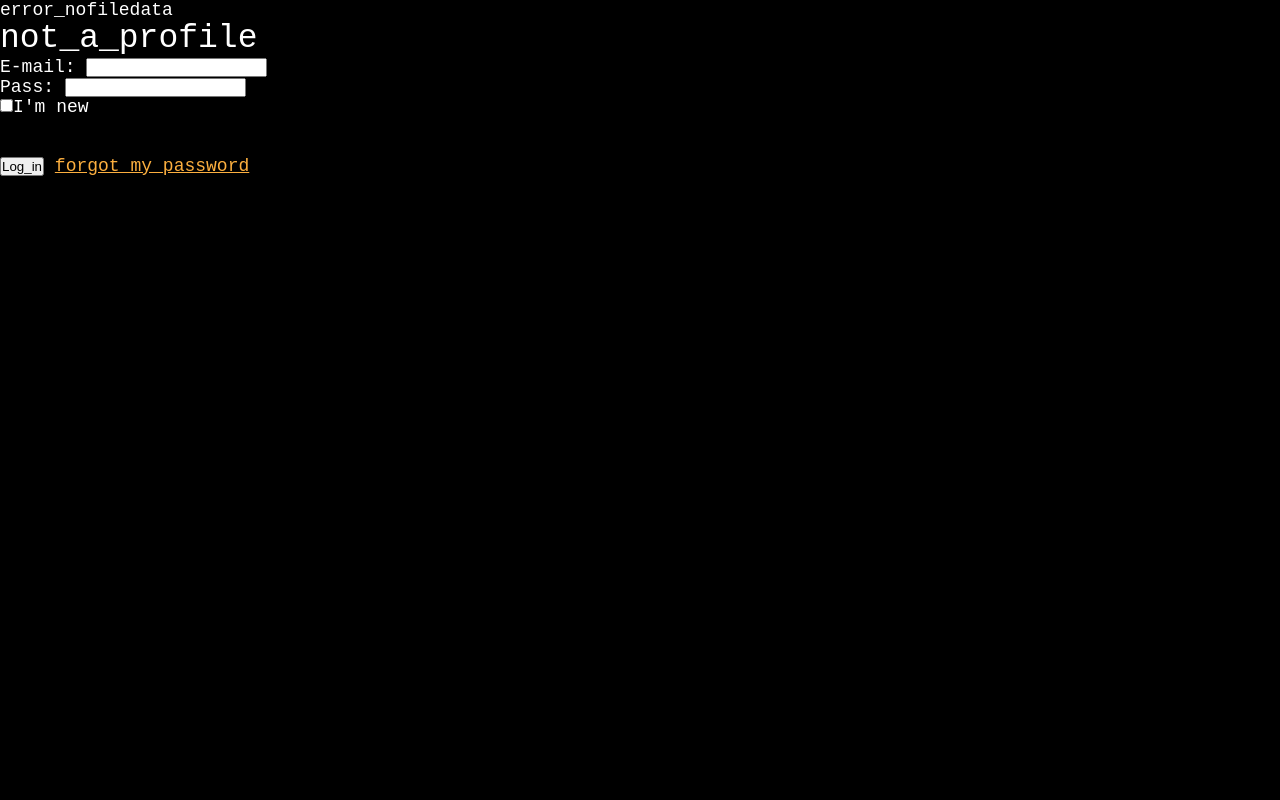
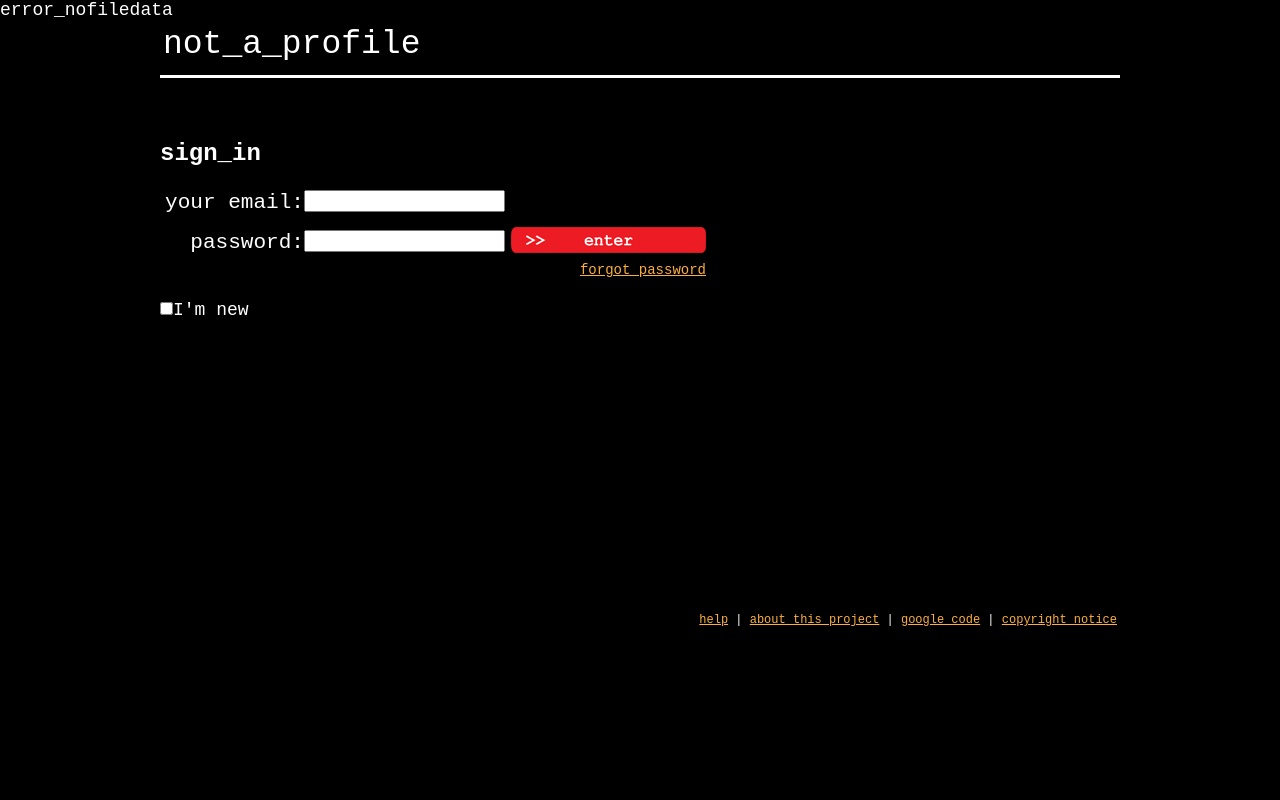
Before and after one commit to mgiraldo/notaprofile, a PHP site: page / in a window 1280 px wide. Run offline with PHP 8.4, Linux system fonts and the light colour scheme; some libraries are stand-ins or nearby versions.

Commit message:
Actualizado el Login: - Corregido problema al pulsar enter - Colocado el formato de diseño - Corregido el uso de tab - Inclui un div adicional para mostrar los errores

```diff
--- /dev/null
+++ b/css/estilosLogin.css
@@ -0,0 +1,155 @@
+/* ESTILOS BASE */
+* {
+	margin: 0;
+	padding: 0;
+	list-style-type: none;
+}
+body,td,th {
+	font-family: Courier New, Courier, monospace;
+	font-size: 18px;
+	color: #FFF;
+	font-weight: normal;
+}
+body {
+	background-color: #000;
+}
+a img {
+border:none;
+}
+a:link {
+	color: #FCAF3F;
+	text-decoration: underline;
+}
+a:visited {
+	text-decoration: underline;
+	color: #C98B30;
+}
+a:hover {
+	text-decoration: none;
+	color: #FCAF3F;
+}
+a:active {
+	text-decoration: underline;
+}
+h1 {
+	font-size: 33px;
+	font-weight: normal;
+}
+h2 {
+	font-size: 24px;
+}
+#contenido {
+	width: 960px;
+	margin-left: auto;
+	margin-right: auto;
+	/*background: url(../img/columna.gif);*/
+}
+/* CABEZOTE */
+#cabezote {
+	height: 120px;
+}
+#cabezote h1 {
+	padding: 6px 0 12px 3px;
+	border-bottom: 3px solid #fff;
+}
+#nav {
+	float: left;
+	width: 408px;
+}
+#nav li {
+	float: left;
+	width: 138px;
+}
+#nav li a {
+	display: block;
+	padding: 3px;
+	text-decoration: none;
+}
+#nav li a:hover {
+	background-color: #FCAF3F;
+	color: #000;
+}
+#userinfo {
+	float: right;
+	width: 345px;
+	text-align: right;
+	font-size: 12px;
+	margin: 3px;
+}
+/* CUERPO */
+#cuerpo {
+	height: 470px;
+	background:  #666666;
+}
+#cuerpo_sign {
+	height: 470px;
+}
+#boton{
+	height:30px;
+	width:195px;
+	margin-top:7px;
+	float:right;
+}
+#text_box{
+	height:30px;
+	width:207px;
+	margin-top:10px;
+	float:right;
+}
+#header{
+	height: 30px;
+	width:546px;
+	float:left;
+	margin-bottom:10px;
+}
+#box {
+	width:201px;
+	font-family:"Courier New", Courier, monospace;
+	font-size:16px;
+}
+#sign {
+	height: 30px;
+	float:right;
+	margin-bottom:10px;
+}
+#checkbox_1 {
+	height: 30px;
+	width: 546px;
+	float:left;
+	margin-bottom:10px;
+}
+#sign h3 {
+	text-align:right;
+	font-weight: normal;
+	margin-top:10px;
+}
+#sign h4 {
+	text-align:right;
+	font-weight: normal;
+	margin-top:2px;
+	font-size:14px;
+	text-align:right;
+}
+#englobador_sign_in{
+	width:546px;
+	height:160px;
+}
+#englobador_sign_up{
+	width:546px;
+}
+
+#errorLogin{
+	width:546px;
+	height:60px;
+	font-size:16px;
+	color:#F00;
+	font-weight:bold;
+	text-align:center;
+}
+/* PIE */
+#pie {
+	height: 20px;
+	font-size: 12px;
+	margin: 3px;
+	text-align: right;
+}
--- a/index.php
+++ b/index.php
@@ -47,108 +47,118 @@ if(isset($_POST['submit'])){
 }
 
 ?>
+
 <!DOCTYPE html PUBLIC "-//W3C//DTD XHTML 1.0 Transitional//EN" "http://www.w3.org/TR/xhtml1/DTD/xhtml1-transitional.dtd">
 <html xmlns="http://www.w3.org/1999/xhtml">
 <head>
-<meta http-equiv="Content-Type" content="text/html; charset=utf-8" />
+<meta http-equiv="Content-Type" content="text/html; charset=UTF-8" />
+<link href="/css/estilosLogin.css" rel="stylesheet" type="text/css" />
 <title>not_a_profile</title>
-<link href="/css/estilos.css" rel="stylesheet" type="text/css" />
 </head>
-<body onload="escondidoInicial(<?php if(isset($error)){echo($error);}else{echo(1);}?>);">
-<h1>not_a_profile</h1>
+<script languaje="javascript">
+function escondidoInicial(caso){
+	if(caso==1)	{
+		document.getElementById("englobador_sign_up").style.visibility = 'hidden';
+		document.getElementById("botonSignUp").disabled = false;
+		document.getElementById("botonSignIn").style.visibility = 'visible';
+		document.getElementById("botonSignIn").disabled = false;
+	}else{
+		document.getElementById("checkbox").checked=true;
+		document.getElementById("botonSignIn").style.visibility = 'hidden';
+		document.getElementById("botonSignIn").disabled = true;
+    	document.getElementById("englobador_sign_up").style.visibility = 'visible';
+		document.getElementById("botonSignUp").disabled = false;
+	}
+}
+
+function habilitaDeshabilita(form){
+    if (form.checkbox.checked == true)    {
+		document.getElementById("botonSignIn").style.visibility = 'hidden';
+		document.getElementById("botonSignIn").disabled = true;
+    	document.getElementById("englobador_sign_up").style.visibility = 'visible';
+		document.getElementById("botonSignUp").disabled = false;
+    } else{
+		document.getElementById("botonSignIn").style.visibility = 'visible';
+		document.getElementById("botonSignIn").disabled = false;
+    	document.getElementById("englobador_sign_up").style.visibility = 'hidden';
+		document.getElementById("botonSignUp").disabled = true;
+    }
+}
+</script>
+
+<body onload="escondidoInicial(<?php if(isset($error)){if($error==3) echo($error); else echo (1);}else{echo(1);}?>);">
+<div id="contenido">
+	<div id="cabezote">
+		<h1>not_a_profile</h1>
+	</div>
+    <form id="cuerpo_sign" method="post" name="loginsignupform" action="<?php echo $_SERVER['PHP_SELF']; ?>">
+		<div id="englobador_sign_in">
 <?php
 
 if(isset($_POST['submit'])){
 switch($error){
 	case 1:
-		echo "<h2>Email or Password can not be empty </h2>";
+		echo "<div id=\"errorLogin\">Email or Password can not be empty</div>";
 		break;
 	case 2:
-		echo "<h2>Incorrect email format </h2>";
+		echo "<div id=\"errorLogin\">Incorrect email format</div>";
 		break;
 	case 3:
-		echo "<h2>Wrong Email or/and password </h2>";
+		echo "<div id=\"errorLogin\">Wrong Email or/and password</div>";
 		break;
 }}
 if(isset($_POST['signup'])){
 switch($error){
 	case 1:
-		echo "<h2>Email or Password can not be empty </h2>";
+		echo "<div id=\"errorLogin\">Email or Password can not be empty </div>";
 		break;
 	case 2:
-		echo "<h2>Incorrect email format </h2>";
+		echo "<div id=\"errorLogin\">Incorrect email format </div>";
 		break;
 	case 3:
-		echo "<h2>The passwords do not match!</h2>";
+		echo "<div id=\"errorLogin\">The passwords do not match!</div>";
 		break;
 	case 4:
-		echo "<h2>Email already in use</h2>";
+		echo "<div id=\"errorLogin\">Email already in use</div>";
 		break;
 	case 5:
-		echo "<h2>Error in Database procesing!! Contact webmaster righ now!!!!</h2>";
+		echo "<div id=\"errorLogin\">Error in Database procesing!! Contact webmaster righ now!!!!</div>";
 		break;
 
 	case 0:
-		echo "<h2> SE HA REGISTRADO!! YA PUEDE INICIAR SESION!!</h2>";
+		echo "<div id=\"errorLogin\"> SE HA REGISTRADO!! YA PUEDE INICIAR SESION!!</div>";
 		break;
 
 }}
 ?>
-<script languaje="javascript">
-function escondidoInicial(caso)
-{
-	if(caso==1)
-	{
-		document.getElementById("logindiv").style.visibility = '';
-		document.getElementById("signupdiv").style.visibility = 'hidden';
-	}
-	else
-	{
-		document.getElementById("nuevo").checked=true;
-    	document.getElementById("signupdiv").style.visibility = '';
-    	document.getElementById("logindiv").style.visibility = 'hidden';
-	}
-}
-function habilitaDeshabilita(form)
-{
-    if (form.nuevo.checked == true)
-    {
-    	document.getElementById("signupdiv").style.visibility = '';
-    	document.getElementById("logindiv").style.visibility = 'hidden';
-    }
-    else
-    {
-    	document.getElementById("logindiv").style.visibility = '';
-    	document.getElementById("signupdiv").style.visibility = 'hidden';
-    }
-}
-</script>
-<div>
-	<form method="post" name="loginsignupform" action="<?php echo $_SERVER['PHP_SELF']; ?>">
-			<label for="email">E-mail:</label>
-			<input type="text" name="email" id="email" value="<?php echo isset($_POST['email'])?$_POST['email']:""; ?>" tabindex="4" /><br />
-			<label for="pass">Pass:</label>
-			<input type="password" name="pass" id="pass" value="" tabindex="5" /><br />
-			<input type="checkbox" id="nuevo" name="nuevo" onclick="habilitaDeshabilita(this.form);" value="nuevo">I'm new<br />
-			<div id="signupdiv">
-				<label for="pass2">Pass2:</label>
-				<input type="password" name="pass2" id="pass2" value="" tabindex="6" /><br />
-				<input type="submit" name="signup" id="signup" value="Sign_Up" tabindex="7" />
-			</div>
-			<div id="logindiv">
-				<input type="submit" name="submit" id="login" value="Log_in" tabindex="7" />
-				<a href="forgotPassword.php">forgot_my_password</a>
-			</div>
-			<?php
-			if(isset($_GET['tb']))
-			{
-			?>
+
+			<div id="header"><h2>sign_in</h2> </div>
+            <div id="boton">&nbsp;</div>
+            <div id="text_box"><input id="box" type="text" name="email" value="<?php echo isset($_POST['email'])?$_POST['email']:""; ?>" tabindex="1"></div>
+            <div id="sign"><h3>your email:</h3></div>
+            <div id="boton"><input type="image" id="botonSignIn" src="/img/enter.png" name="submit" value="Sign_In" height="26" width="195" border="0" vspace="0"  alt="Sing in" tabindex="3" /></div>
+            <div id="text_box"><input id="box" type="password" name="pass" tabindex="2"></div>
+            <div id="sign"><h3>password:</h3></div>
+            <div id="sign"><h4><a href="/forgotPassword.php">forgot_password</a></h4></div>
+            <div id="checkbox_1"><input type="checkbox" id="checkbox" name="checkbox" onclick="habilitaDeshabilita(this.form);" value="checkbox" tabindex="4" >I'm new</div>
+		</div>
+        <div id="englobador_sign_up">
+            <div id="header"><h2>sign_up</h2></div>
+            <div id="header">just_rewrite_your_password!!</div>
+            <div id="boton"><input type="image" id="botonSignUp" src="/img/submit.png" name="signup" value ="Sign_Up" height="26" width="195" border="0" vspace="0" alt="Sign up"  tabindex="6" />
+            </div><div id="text_box"><input id="box" type="password" name="pass2" tabindex="5"></div>
+            <div id="sign"><h3>password:</h3></div>
+        </div>
+        <?php if(isset($_GET['tb'])) { ?>
 			<input type="hidden" value="<?php echo($_GET['reclamollave'])?>" name="reclamollave" id="reclamollave"></input>
-			<?php
-			}
-			?>
-	</form>
+		<?php } ?>
+    </form>
+    <div id="pie">
+		<a href="#">help</a> | <a href="#">about this project</a> | <a href="#">google code</a> | <a href="#">copyright notice</a>
+	</div>
+
 </div>
 </body>
 </html>
+
 <?php } ?>
```
Also changed, not shown: img/enter.png (added), img/submit.png (added).
